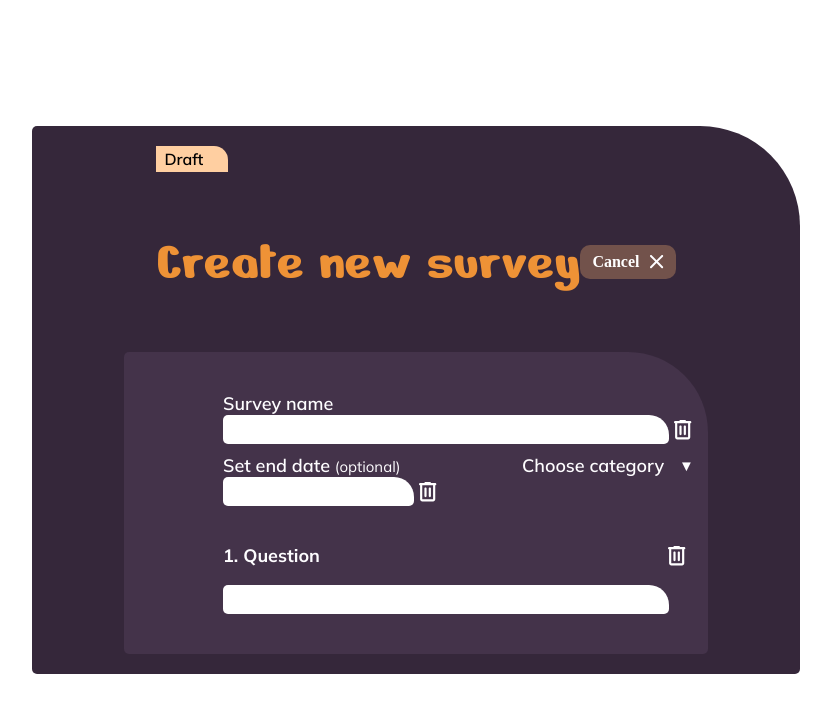
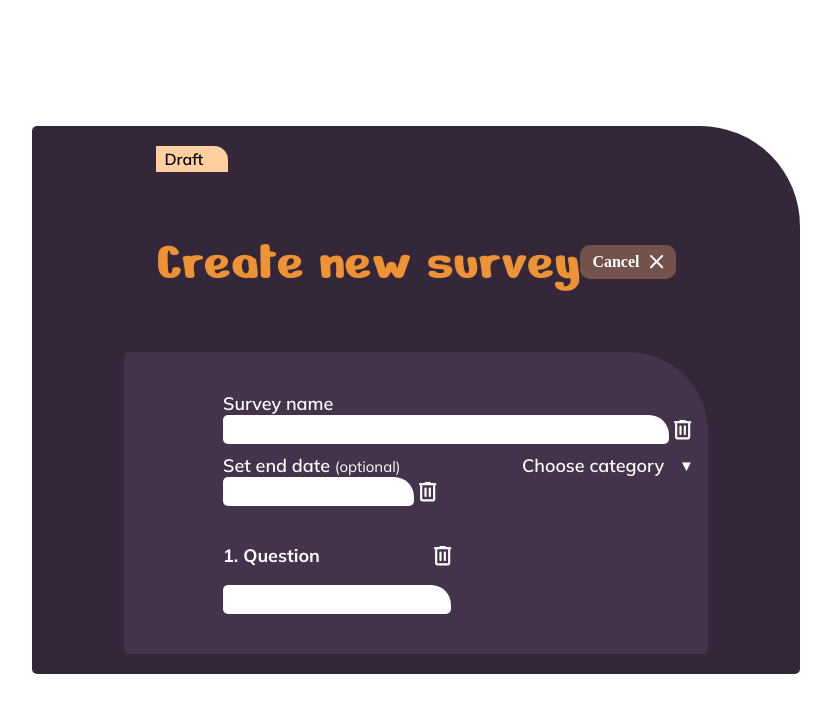
Before and after one commit to hld2705/PollApp, an Angular app: page /new-survey in a window 1280 px wide. Shown: the top 712 px of the page, without its empty margins (224-1055 px from the left). Built offline with nearby package versions, Linux system fonts and the light colour scheme; a web font is replaced by a local one.

Commit message:
made interfaces for questions and answers, started doing the answers field

```diff
--- a/angular.json
+++ b/angular.json
@@ -2,7 +2,8 @@
   "$schema": "./node_modules/@angular/cli/lib/config/schema.json",
   "version": 1,
   "cli": {
-    "packageManager": "npm"
+    "packageManager": "npm",
+    "analytics": false
   },
   "newProjectRoot": "projects",
   "projects": {
--- a/src/app/shared/components/createnewsurvey/createnewsurvey.html
+++ b/src/app/shared/components/createnewsurvey/createnewsurvey.html
@@ -39,19 +39,7 @@
                         </div>
                     </div>
                 </div>
-                <div class="questions">
-                    <div class="questions__text">
-                        <p>1. Question</p>
-                        <img src="/assets/delete.svg">
-                    </div>
-                    <input>
-                </div>
-                <div class="answers">
-                    <div class="answers__text">
-                    <div></div>
-                    <div></div>
-                    </div>
-                </div>
+                    <app-questions></app-questions>
             </div>
 
 
--- a/src/app/shared/components/createnewsurvey/createnewsurvey.scss
+++ b/src/app/shared/components/createnewsurvey/createnewsurvey.scss
@@ -79,7 +79,7 @@
     @include mx.flex-center($align: center, $flex-direction: row, $justify: center);
 
     &__leftside {
-        @include mx.flex-center($align: center, $flex-direction: column, $justify: center);
+        @include mx.flex-center($align: flex-start, $flex-direction: column, $justify: center);
     }
 }
 
--- a/src/app/shared/components/createnewsurvey/createnewsurvey.ts
+++ b/src/app/shared/components/createnewsurvey/createnewsurvey.ts
@@ -1,9 +1,10 @@
 import { Component } from '@angular/core';
 import { RouterLink } from '@angular/router';
+import { Questions } from './questions/questions';
 
 @Component({
   selector: 'app-createnewsurvey',
-  imports: [RouterLink],
+  imports: [RouterLink, Questions],
   templateUrl: './createnewsurvey.html',
   styleUrl: './createnewsurvey.scss',
 })
--- /dev/null
+++ b/src/app/shared/components/createnewsurvey/questions/questions.html
@@ -0,0 +1,16 @@
+@for (question of questions; track question.questionNumber) {
+<div class="questions">
+    <div class="questions__text">
+        <p>{{ question.questionNumber }}. Question</p>
+        <img src="/assets/delete.svg">
+    </div>
+    <input>
+    @for(question of questions; track question.answerNumber) {
+    <div class="answers">
+        <div class="answers__text">
+            <div></div>
+        </div>
+    </div>
+    }
+</div>
+}
--- /dev/null
+++ b/src/app/shared/components/createnewsurvey/questions/questions.scss
@@ -0,0 +1,26 @@
+@use '../../../../../mixins/main-mixin.scss' as mx;
+
+.questions {
+    width: 100%;
+    @include mx.flex-center($align: flex-start, $flex-direction: column, $justify: flex-start);
+    margin: 0px;
+    margin-top: 20px;
+
+    input {
+        @include mx.inputfield();
+        margin: 0px;
+        min-width: 112%;
+    }
+
+    &__text {
+        @include mx.flex-center($align: center, $flex-direction: row, $justify: space-between);
+        min-width: 120%;
+        p {
+            @include mx.mullish($size: 18px, $weight: 700, $color: #FEFDFF);
+
+        }
+        img {
+            cursor: pointer;
+        }
+    }
+}
--- /dev/null
+++ b/src/app/shared/components/createnewsurvey/questions/questions.ts
@@ -0,0 +1,23 @@
+import { Component } from '@angular/core';
+import { QuestionInterface } from '../../../interfaces/questionanswersinterface';
+
+@Component({
+  selector: 'app-questions',
+  imports: [],
+  templateUrl: './questions.html',
+  styleUrl: './questions.scss',
+})
+export class Questions {
+
+  questions: QuestionInterface[] = [
+    {
+      questionNumber: 1,
+      text: '',
+      multipleAnswers: false,
+      answerNumber: 1,
+      answers: ['']
+    }
+  ];
+
+
+}
--- /dev/null
+++ b/src/app/shared/interfaces/questionanswersinterface.ts
@@ -0,0 +1,7 @@
+export interface QuestionInterface {
+  questionNumber: number;
+  text: string;
+  multipleAnswers: boolean;
+  answerNumber:number;
+  answers: string[];
+}
```
Also changed, not shown: 2 other files (tests, documents, lock files or other folders).
